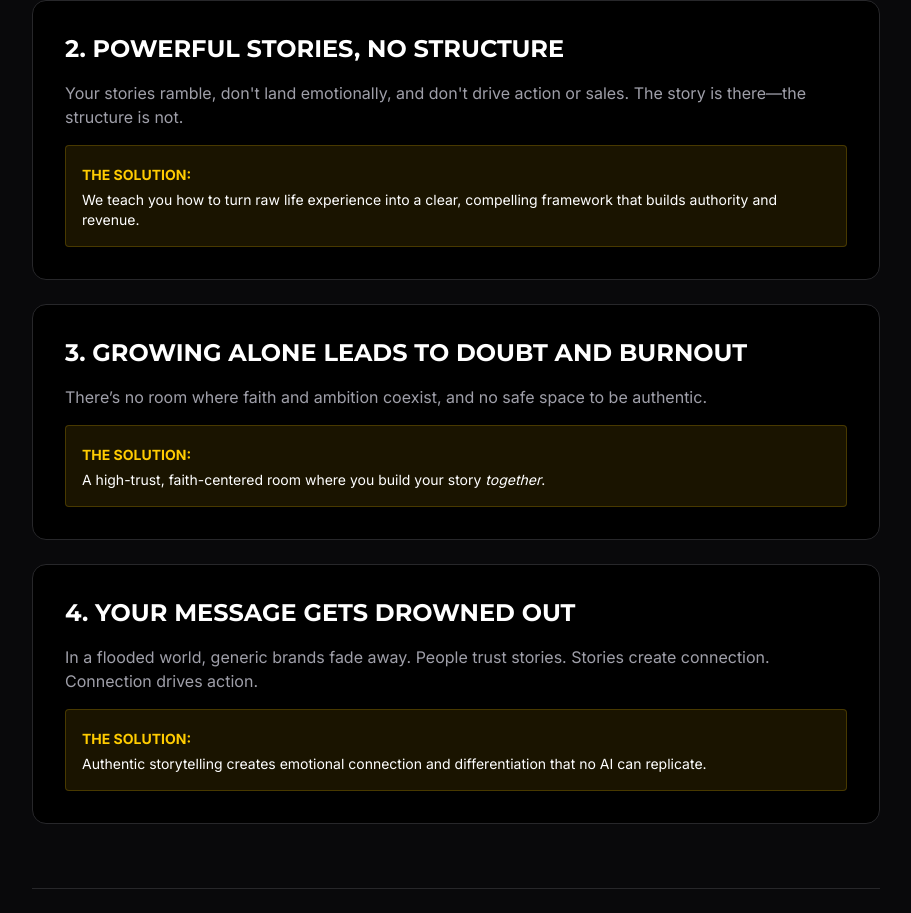
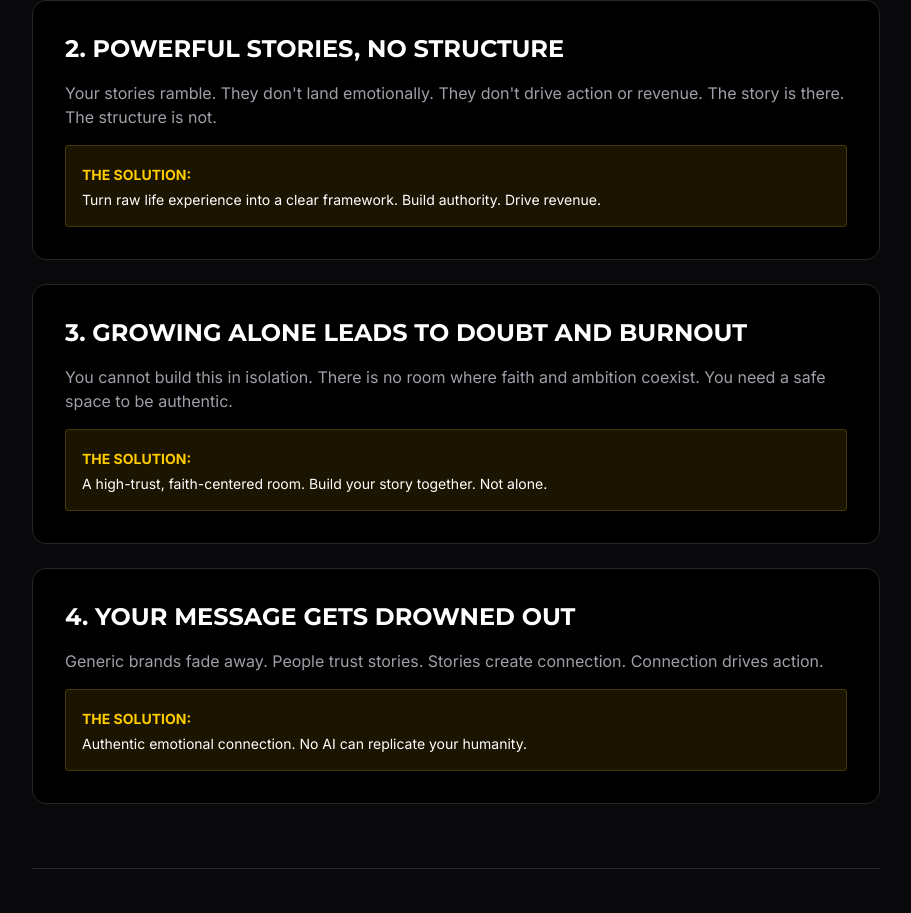
Before and after one commit to TheContentLabsAI/mcu-app, a Next.js app: page / in a window 1280 px wide. Shown: the part 2997-3910 px from the top of the page, without its empty margins (184-1095 px from the left). Built offline with nearby package versions, Linux system fonts and the light colour scheme.

Commit message:
Refine clean copy: remove em dashes and AI phrasing

```diff
--- a/src/components/landing/ProblemSolution.tsx
+++ b/src/components/landing/ProblemSolution.tsx
@@ -37,12 +37,12 @@ export function ProblemSolution() {
                     2. Powerful Stories, No Structure
                 </h3>
                 <p className="text-zinc-400 mb-4">
-                    Your stories ramble, don't land emotionally, and don't drive action or sales. The story is there—the structure is not.
+                    Your stories ramble. They don't land emotionally. They don't drive action or revenue. The story is there. The structure is not.
                 </p>
                 <div className="bg-primary/10 p-4 rounded border border-primary/20">
                     <span className="text-primary font-bold uppercase text-sm">The Solution:</span>
                     <p className="text-white text-sm mt-1">
-                        We teach you how to turn raw life experience into a clear, compelling framework that builds authority and revenue.
+                        Turn raw life experience into a clear framework. Build authority. Drive revenue.
                     </p>
                 </div>
             </StaggerItem>
@@ -52,12 +52,12 @@ export function ProblemSolution() {
                     3. Growing alone leads to doubt and burnout
                 </h3>
                 <p className="text-zinc-400 mb-4">
-                    There’s no room where faith and ambition coexist, and no safe space to be authentic.
+                    You cannot build this in isolation. There is no room where faith and ambition coexist. You need a safe space to be authentic.
                 </p>
                 <div className="bg-primary/10 p-4 rounded border border-primary/20">
                     <span className="text-primary font-bold uppercase text-sm">The Solution:</span>
                     <p className="text-white text-sm mt-1">
-                        A high-trust, faith-centered room where you build your story <em>together</em>.
+                        A high-trust, faith-centered room. Build your story together. Not alone.
                     </p>
                 </div>
             </StaggerItem>
@@ -67,12 +67,12 @@ export function ProblemSolution() {
                     4. Your message gets drowned out
                 </h3>
                 <p className="text-zinc-400 mb-4">
-                    In a flooded world, generic brands fade away. People trust stories. Stories create connection. Connection drives action.
+                    Generic brands fade away. People trust stories. Stories create connection. Connection drives action.
                 </p>
                 <div className="bg-primary/10 p-4 rounded border border-primary/20">
                     <span className="text-primary font-bold uppercase text-sm">The Solution:</span>
                     <p className="text-white text-sm mt-1">
-                         Authentic storytelling creates emotional connection and differentiation that no AI can replicate.
+                         Authentic emotional connection. No AI can replicate your humanity.
                     </p>
                 </div>
             </StaggerItem>
```
